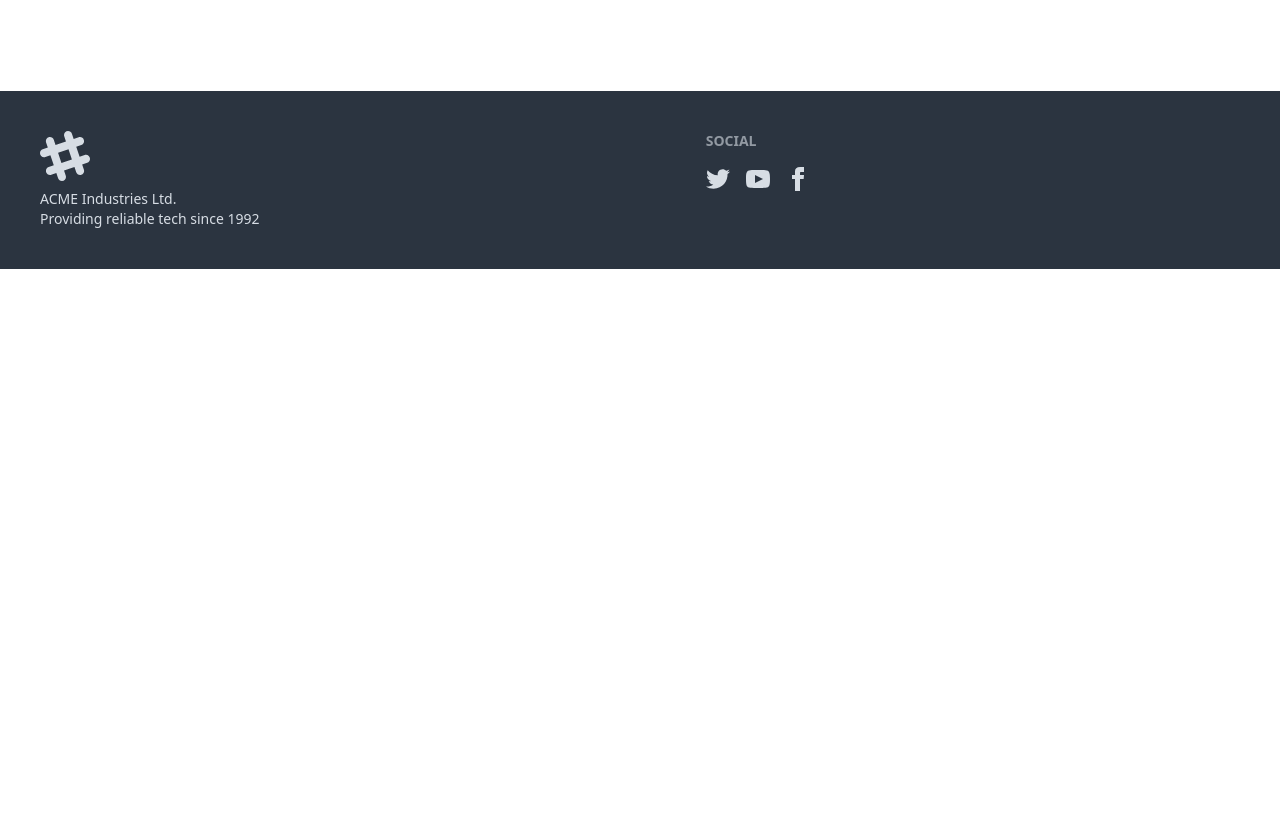
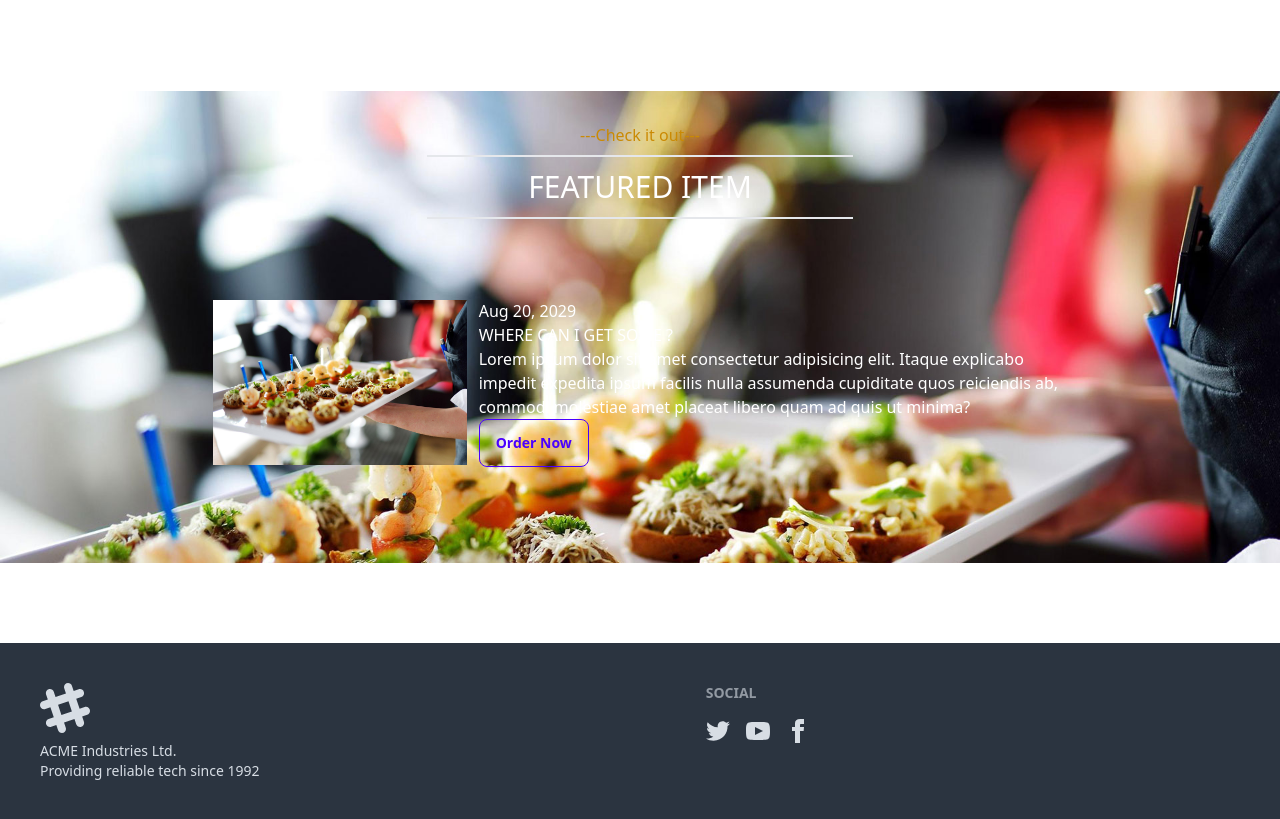
Before and after one commit to SudiptaRoy05/bistro-boss-client, a React (Vite) app: page / in a window 1280 px wide. Shown: the part 2139-2958 px from the top of the page. Before the commit the page ends 2408 px from the top, so only its background shows below. Built offline with nearby package versions, Linux system fonts and the light colour scheme.

Commit message:
featured added

```diff
--- /dev/null
+++ b/src/Pages/Featured.jsx
@@ -0,0 +1,28 @@
+import SectionTitle from "../Components/SectionTitle";
+import featuredImg from "../../src/assets/home/featured.jpg"
+import './featured.css'
+
+export default function Featured() {
+  return (
+    <div className="featured-item bg-cover mb-20 pt-8 text-white">
+      <section>
+        <SectionTitle
+        subHeading={"Check it out"}
+        heading={"Featured Item"}
+        ></SectionTitle>
+        <div className="flex justify-center items-center gap-3 pb-24 w-2/3 mx-auto">
+            <div>
+                <img className="w-[700px]" src={featuredImg} alt="" />
+
+            </div>
+            <div className="text-white">
+                <p>Aug 20, 2029</p>
+                <p className="uppercase">Where can i get some ? </p>
+                <p>Lorem ipsum dolor sit amet consectetur adipisicing elit. Itaque explicabo impedit expedita ipsum facilis nulla assumenda cupiditate quos reiciendis ab, commodi molestiae amet placeat libero quam ad quis ut minima?</p>
+                <button className="btn btn-outline btn-primary">Order Now</button>
+            </div>
+        </div>
+      </section>
+    </div>
+  )
+}
--- a/src/Pages/Home.jsx
+++ b/src/Pages/Home.jsx
@@ -1,5 +1,6 @@
 import Banner from "./Banner";
 import Category from "./Category/Category";
+import Featured from "./Featured";
 import PopularMenu from "./PopularMenu";
 
 export default function Home() {
@@ -8,6 +9,7 @@ export default function Home() {
       <Banner></Banner>
       <Category></Category>
       <PopularMenu></PopularMenu>
+      <Featured></Featured>
     </div>
   )
 }
--- /dev/null
+++ b/src/Pages/featured.css
@@ -0,0 +1,3 @@
+.featured-item{
+    background-image: url('../../src/assets/home/featured.jpg');
+}
```
